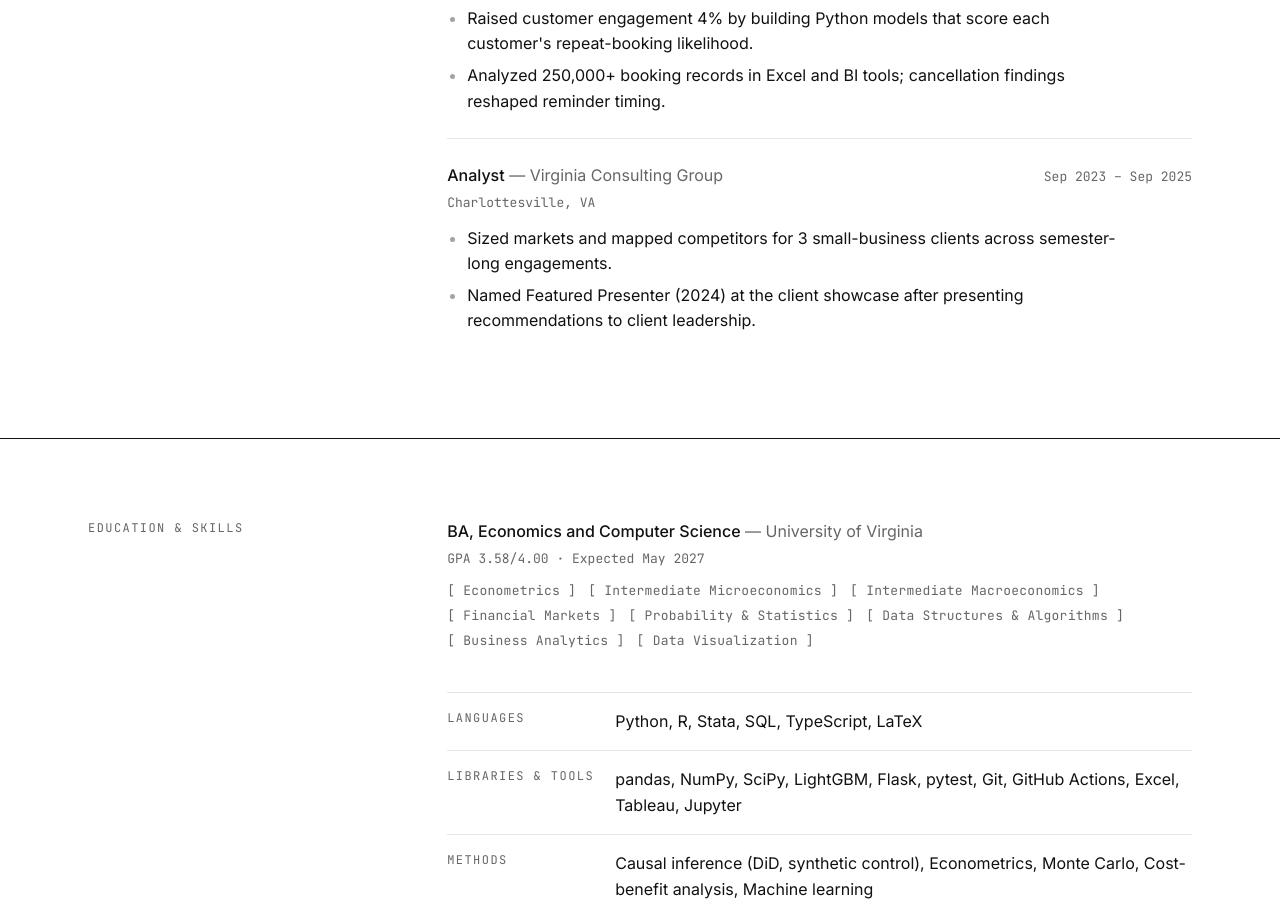
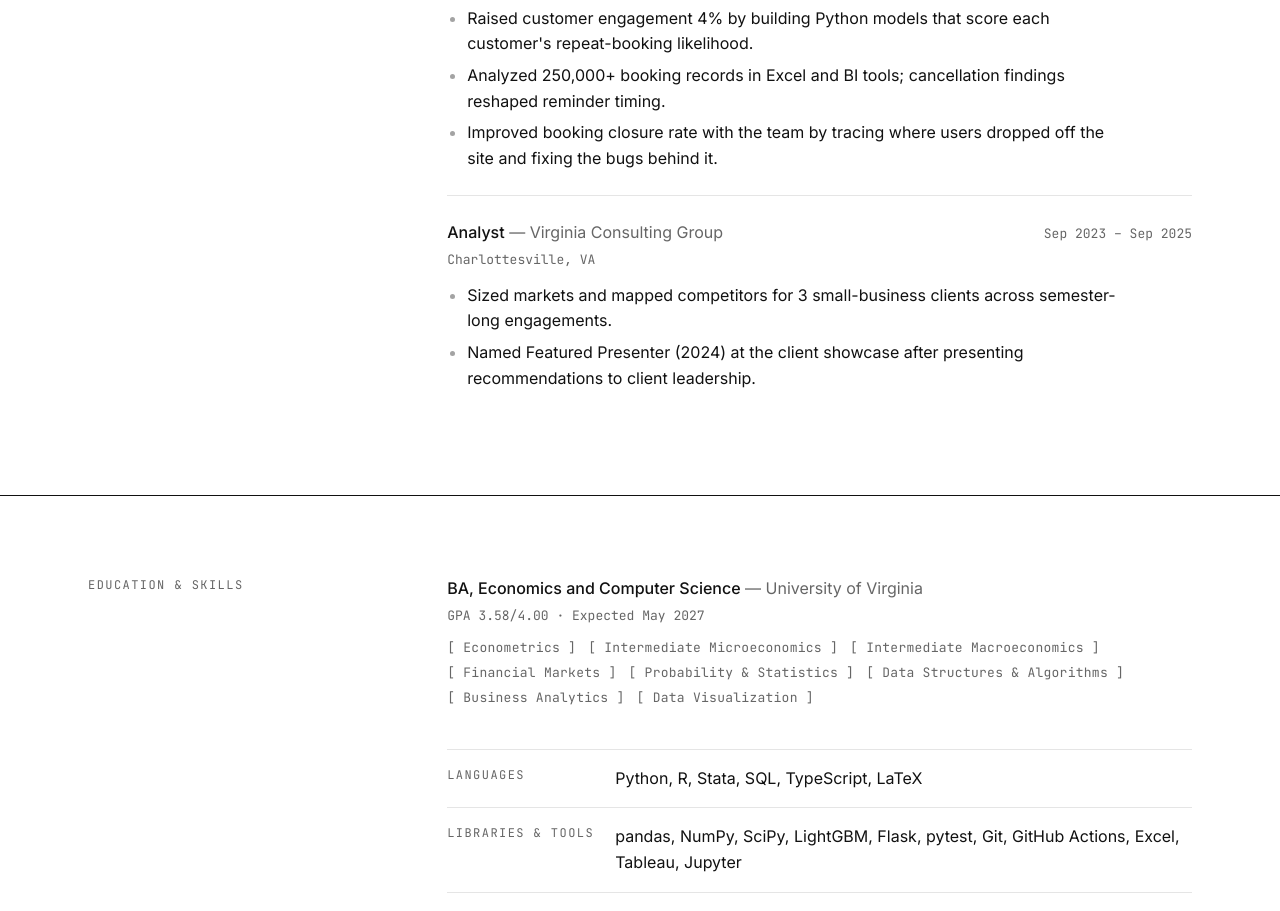
Before and after one commit to jpark875/Jport, a Next.js app: page / in a window 1280 px wide. Shown: the part 4580-5491 px from the top of the page. Built offline with nearby package versions, Linux system fonts and the light colour scheme; no server answers.

Commit message:
Résumé: drop forecast-audit, add Cita closure-rate work

```diff
--- a/data/experience.ts
+++ b/data/experience.ts
@@ -41,6 +41,7 @@
     points: [
       "Raised customer engagement 4% by building Python models that score each customer's repeat-booking likelihood.",
       "Analyzed 250,000+ booking records in Excel and BI tools; cancellation findings reshaped reminder timing.",
+      "Improved booking closure rate with the team by tracing where users dropped off the site and fixing the bugs behind it.",
     ],
   },
   {
```
Also changed, not shown: 1 other file (tests, documents, lock files or other folders).
